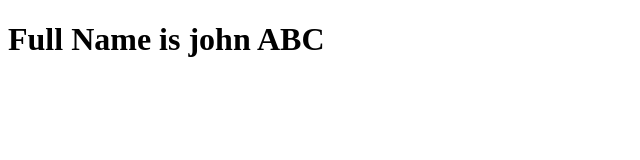
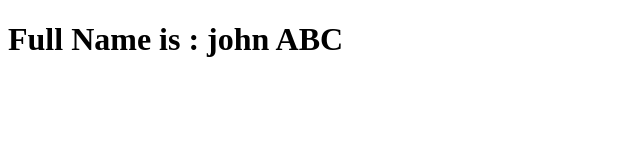
Before and after one commit to Meetamin001/React-Learning, a React (Create React App) app in the folder reactlearning/: page / in a window 1280 px wide. Shown: the top 160 px of the page, without its empty margins (0-640 px from the left). Built offline with nearby package versions, Linux system fonts and the light colour scheme; a web font is replaced by a local one.

Commit message:
context_hooks_compb

```diff
--- a/reactlearning/src/CompB.jsx
+++ b/reactlearning/src/CompB.jsx
@@ -1,10 +1,15 @@
-import React from "react";
+import React, { useContext } from "react";
 import CompC from "./CompC";
+import { FirstName, LastName } from "./App";
 
 const CompB = () => {
+    const fname = useContext(FirstName);
+    const lname = useContext(LastName);
+
     return (
         <>
-            <CompC />
+            {/* <CompC /> */ }
+            <h1>Full Name is : { fname } { lname } </h1>
         </>
     );
 };
```
